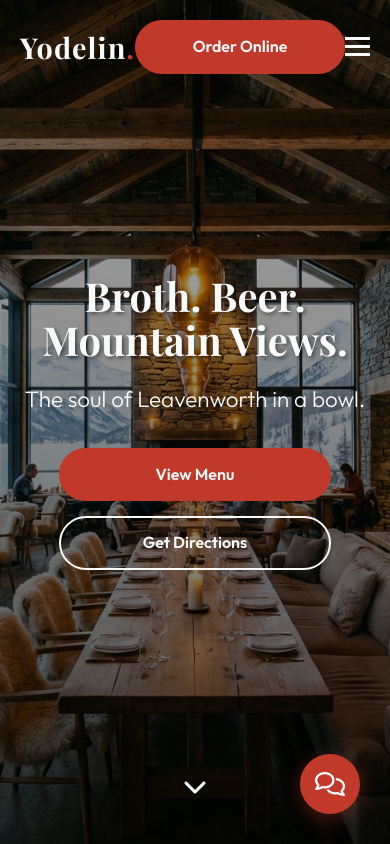
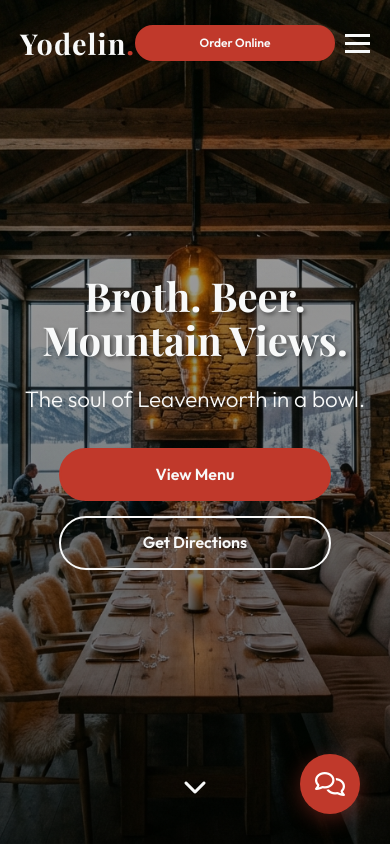
Before and after one commit to cogniqbharath-oss/Yodelin-Broth-Company-and-Beer-Garden, a plain HTML site: page index.html in a window 390 px wide. Shown: the top 844 px of the page. Drawn offline with nearby package versions, Linux system fonts and the light colour scheme; a web font is replaced by a local one.

Commit message:
Resize Order Online button on mobile

```diff
--- a/style.css
+++ b/style.css
@@ -170,7 +170,14 @@ img {
     color: var(--accent-gold);
 }
 
+/* Global small button style */
+.btn-primary.small {
+    padding: 8px 20px;
+    font-size: 0.85rem;
+}
+
 .nav-links .btn-primary.small {
+    /* Kept for specificity if needed, but the global one covers it */
     padding: 8px 20px;
     font-size: 0.85rem;
 }
@@ -743,6 +750,13 @@ footer {
         margin: 20px 0;
     }
 
+    /* Resize Order Online Button on Mobile */
+    .nav-container .btn-primary.small {
+        padding: 6px 12px;
+        font-size: 0.75rem;
+        margin-right: 10px;
+    }
+
     /* Hero Buttons Mobile */
     .hero-btns {
         display: flex;
```
